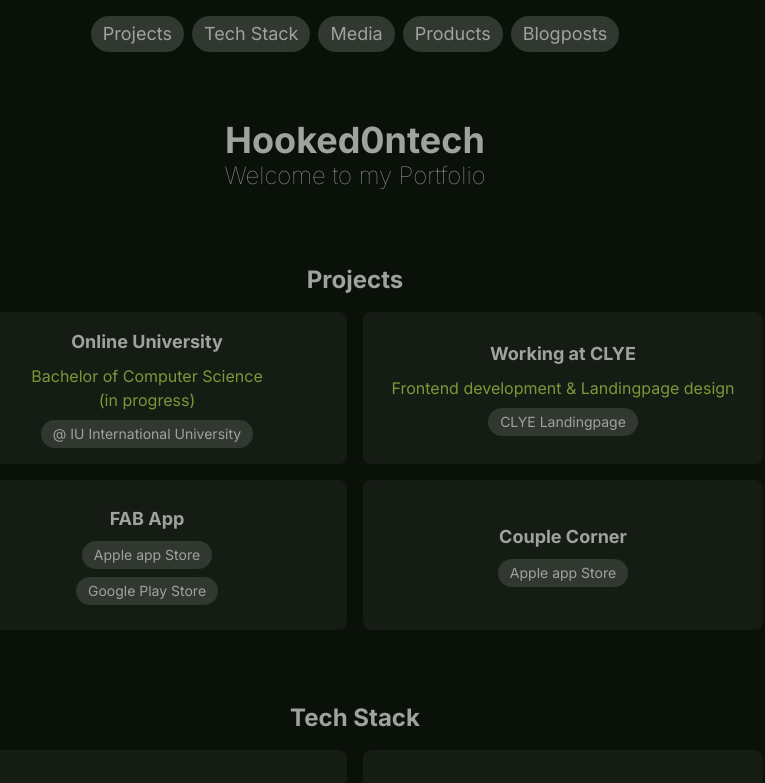
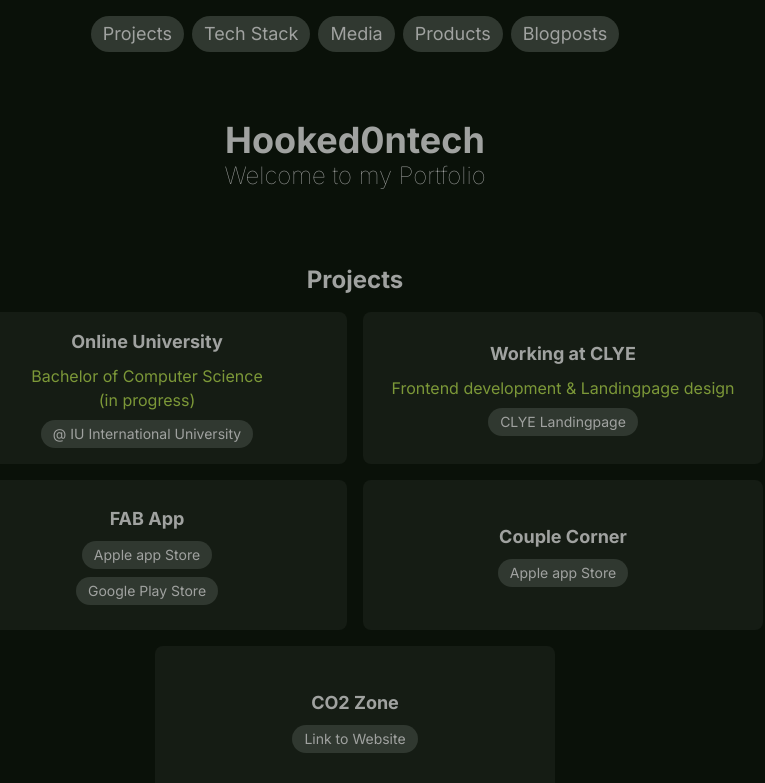
Before and after one commit to AnnaH00k/hookintech, a Next.js app: page / in a window 1280 px wide. Shown: the top 783 px of the page, without its empty margins (285-1050 px from the left). Built offline with nearby package versions, Linux system fonts and the light colour scheme.

Commit message:
Add new project

```diff
--- a/app/page.tsx
+++ b/app/page.tsx
@@ -43,6 +43,10 @@ export default function Home() {
                <h2 className="text-lg text-[#A0A2A0] font-bold">Couple Corner</h2>
                <a href="https://apps.apple.com/de/app/couplecorner/id6448982599"  className="text-sm sm:text-md text-[#A0A2A0] hover:text-[#fff] rounded-full bg-[#303830] px-3 py-1" target="_blank">Apple app Store</a>
             </div>
+            <div className=" flex flex-col rounded-lg max-w-[400px] min-h-[150px]  sm:w-[40vw] w-[80vw] text-center items-center justify-center gap-2 bg-[#151C14] sm:hover:bg-[#1A2310] sm:hover:scale-105 p-4">
+               <h2 className="text-lg text-[#A0A2A0] font-bold">CO2 Zone</h2>
+               <a href="https://annah00k.github.io/co2-zone/en"  className="text-sm sm:text-md text-[#A0A2A0] hover:text-[#fff] rounded-full bg-[#303830] px-3 py-1" target="_blank">Link to Website</a>
+            </div>
           </div>
       </div>
 
@@ -56,7 +60,7 @@ export default function Home() {
       <div className="flex flex-col flex-wrap justify-center gap-4 w-[90vw] ">
         <div className=" flex flex-row flex-wrap justify-center gap-4 w-[90vw] mt-8">
         <h1 className="text-2xl text-[#A0A2A0] text-center font-bold w-[90vw]">Tech Stack</h1>
-        <div className=" flex flex-col rounded-lg max-w-[400px] min-h-[150px]  sm:w-[40vw] w-[80vw] text-center items-center justify-center gap-2 bg-[#151C14] sm:hover:bg-[#1A2310] sm:hover:scale-105 p-4">
+            <div className=" flex flex-col rounded-lg max-w-[400px] min-h-[150px]  sm:w-[40vw] w-[80vw] text-center items-center justify-center gap-2 bg-[#151C14] sm:hover:bg-[#1A2310] sm:hover:scale-105 p-4">
                <h2 className="text-lg text-[#A0A2A0] font-bold">Native App development</h2>
                <p className="text-md text-[#7C9838]">Java, Swift</p>
             </div>
```
